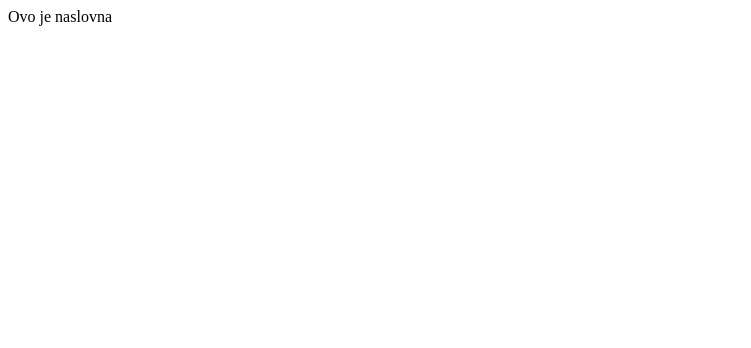
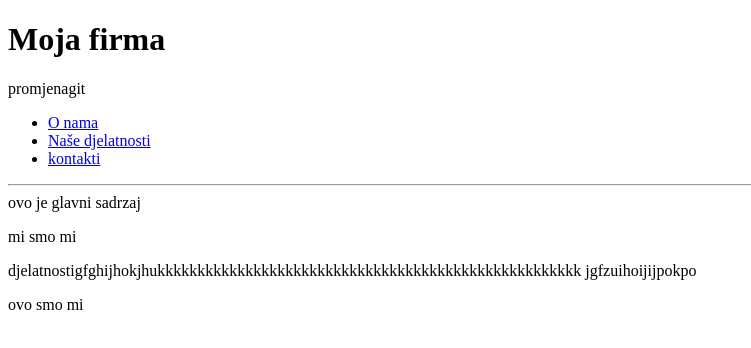
Before and after one commit to smack-witch-doctor/algebra.vjezba.html.1, a plain HTML site: page index.html in a window 1280 px wide. Shown: the whole page, without its empty margins (0-751 px from the left). Drawn offline with Linux system fonts and the light colour scheme.

Commit message:
dodala firmu

```diff
--- a/index.html
+++ b/index.html
@@ -1,17 +1,47 @@
 <!DOCTYPE html>
-<html lang="en">
+<html lang="hr">
 <head>
+    <meta name="author" content="firma">
     <meta charset="UTF-8">
     <meta name="viewport" content="width=device-width, initial-scale=1.0">
-    <title>Moja str</title>
+    <title>Moja firma jig d.o.o.</title>
 
 </head>
 <body>
 <header>
+    <h1>Moja firma</h1>
+<p>promjenagit</p>
 
     <nav>
-        Ovo je naslovna
+    <ul>
+<li> <a href="#nama"> O nama</a> </li>
+<li> <a href="#djelatnosti"> Naše djelatnosti </a> </li>
+<li> <a href="#kontakt"> kontakti </a> </li>
+    </ul>
     </nav>
+</header>
+
+<hr>
+
+<main>
+ovo je glavni sadrzaj
+
+
+<p id="kontakt">mi smo mi</p>
+
+<p id="djelatnosti">djelatnostigfghijhokjhukkkkkkkkkkkkkkkkkkkkkkkkkkkkkkkkkkkkkkkkkkkkkkkkkkkkk
+    jgfzuihoijijpokpo
+</p>
+
+
+
+
+</main>
+
+<footer>
+<p id="nama">ovo smo mi</p>
+
+</footer>
 
 </header>
 </body>
```
